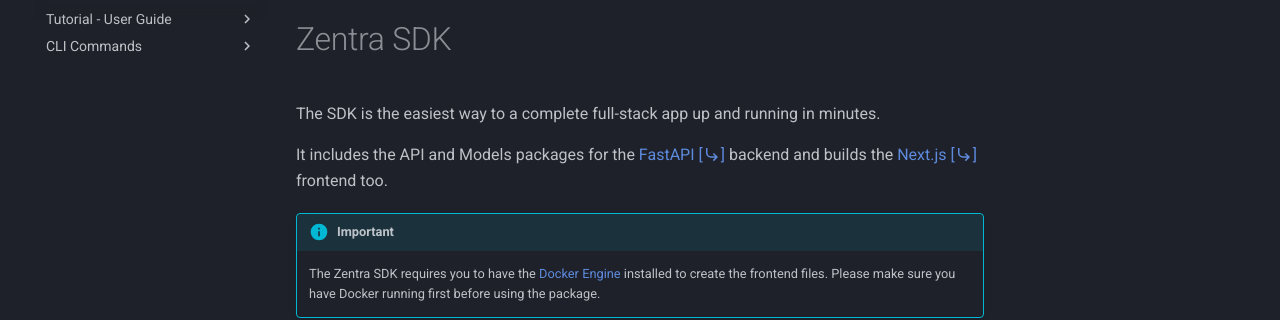
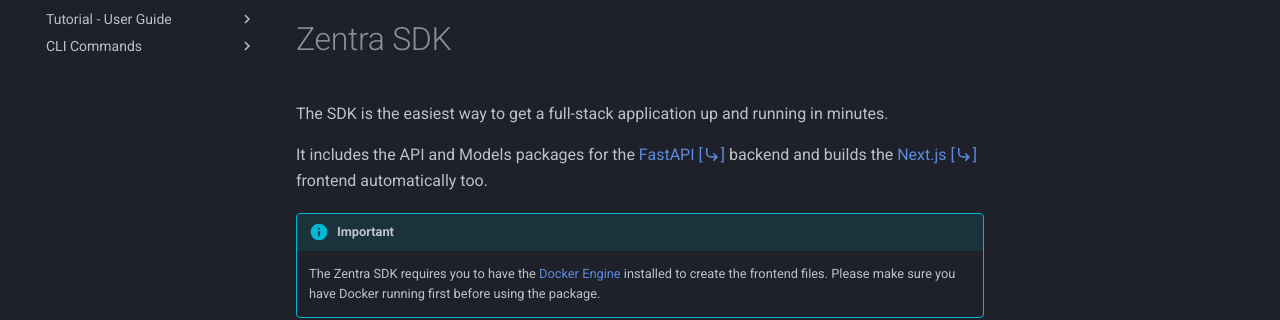
Before and after one commit to Achronus/zentra, an MkDocs documentation site: the page built from docs/sdk/index.md, in a window 1280 px wide. Shown: the part 167-487 px from the top of the page. Built offline with MkDocs 1.6.1 and Material for MkDocs 9.7.7, drawn with Linux system fonts in a browser that asks for light colours; comment, search, counter and statistics services are not loaded; the version menu is left out.

Commit message:
(docs): Minor content changes for readability.

```diff
--- a/docs/sdk/index.md
+++ b/docs/sdk/index.md
@@ -1,8 +1,8 @@
 # Zentra SDK
 
-The SDK is the easiest way to a complete full-stack app up and running in minutes.
+The SDK is the easiest way to get a full-stack application up and running in minutes.
 
-It includes the API and Models packages for the [FastAPI [:material-arrow-right-bottom:]](https://fastapi.tiangolo.com/) backend and builds the [Next.js [:material-arrow-right-bottom:]](https://nextjs.org/) frontend too.
+It includes the API and Models packages for the [FastAPI [:material-arrow-right-bottom:]](https://fastapi.tiangolo.com/) backend and builds the [Next.js [:material-arrow-right-bottom:]](https://nextjs.org/) frontend automatically too.
 
 !!! info "Important"
 
```
Also changed, not shown: docs/api/commands/init.md (+1 -1 lines), docs/starting/install.md (+1 -1 lines).
